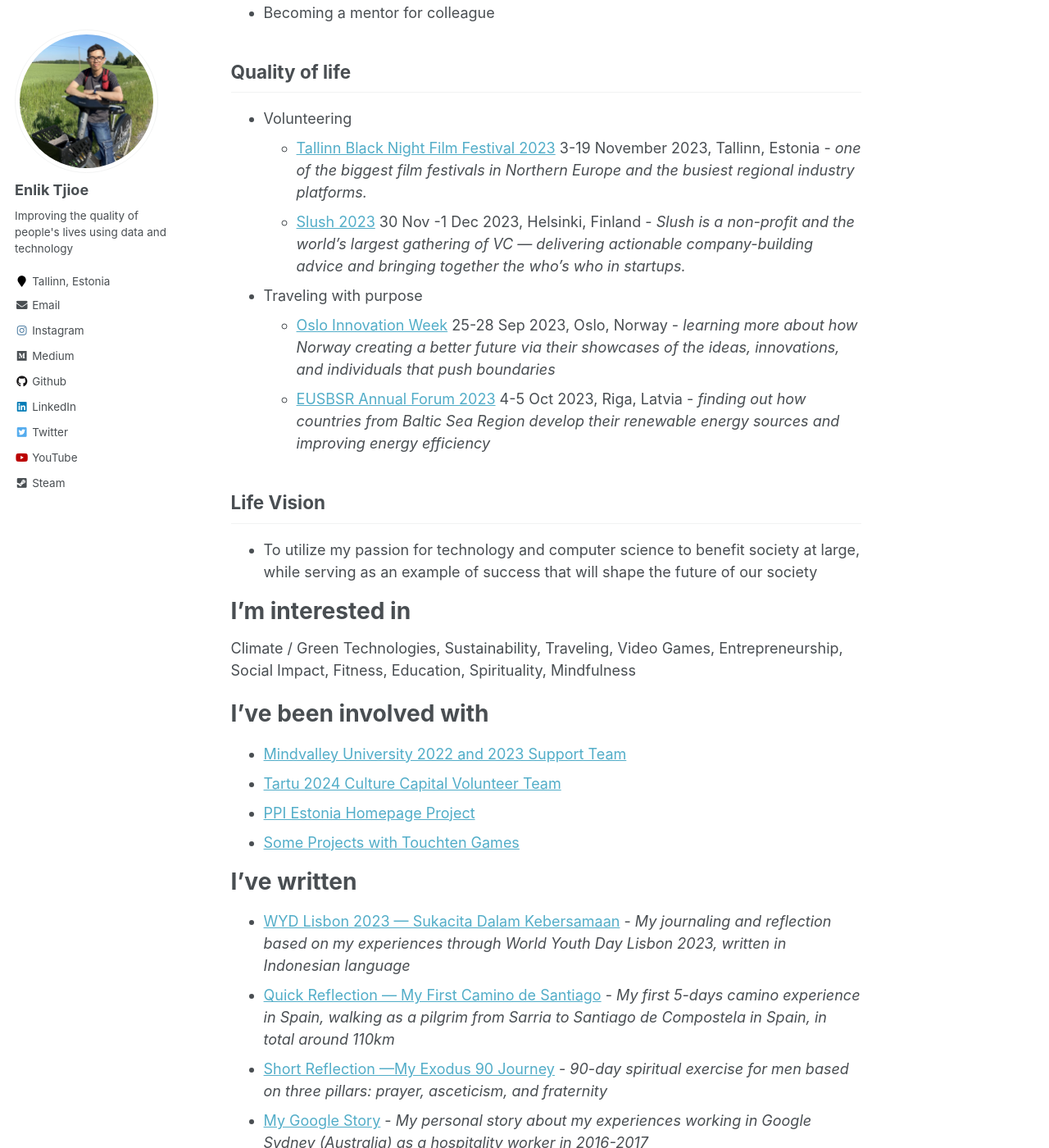
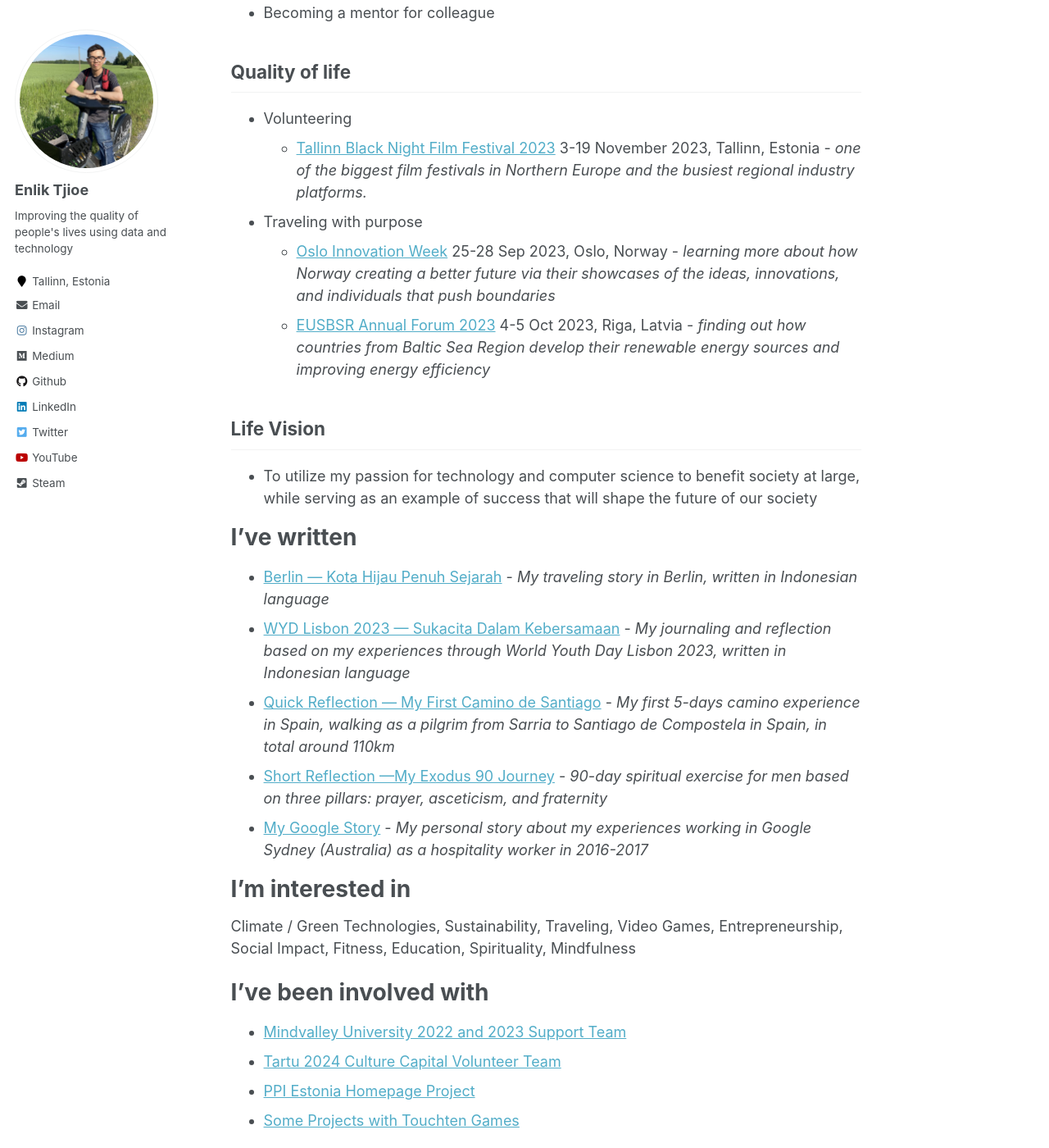
Before and after one commit to enliktjioe/enliktjioe.github.io, a Jekyll site: the page built from _pages/about.md, in a window 1280 px wide and 1400 px high, scrolled down 2076 px. Shown: the whole window at 82% size. Built offline with Jekyll 4.4.1, drawn with Linux system fonts in a browser that asks for light colours; part of the change alters nothing that is shown; some of the changed text lies outside the part shown.

Commit message:
updated content

```diff
--- a/_pages/about.md
+++ b/_pages/about.md
@@ -60,8 +60,6 @@ A lifelong learner who wants to improve the quality of people's lives using data
 
 - Volunteering
   - [Tallinn Black Night Film Festival 2023](https://poff.ee/en/) 3-19 November 2023, Tallinn, Estonia - *one of the biggest film festivals in Northern Europe and the busiest regional industry platforms.*
-  - [Slush 2023](https://slush23.com/volunteers/) 30 Nov -1 Dec 2023, Helsinki, Finland - *Slush is a non-profit and the world’s largest gathering of VC — delivering actionable company-building advice and bringing together the who’s who in startups.*
-
 - Traveling with purpose
   - [Oslo Innovation Week](https://oiw.no/) 25-28 Sep 2023, Oslo, Norway - *learning more about how Norway creating a better future via their showcases of the ideas, innovations, and individuals that push boundaries*
   - [EUSBSR Annual Forum 2023](https://events.eusbsr.eu/annualforum2023) 4-5 Oct 2023, Riga, Latvia - *finding out how countries from Baltic Sea Region develop their renewable energy sources and improving energy efficiency*
@@ -71,7 +69,13 @@ A lifelong learner who wants to improve the quality of people's lives using data
 
 - To utilize my passion for technology and computer science to benefit society at large, while serving as an example of success that will shape the future of our society
 
+# I've written
 
+- [Berlin — Kota Hijau Penuh Sejarah](https://enliktjioe.medium.com/berlin-kota-hijau-penuh-sejarah-23d608a7dd83) - *My traveling story in Berlin, written in Indonesian language*
+- [WYD Lisbon 2023 — Sukacita Dalam Kebersamaan](https://enliktjioe.medium.com/wyd-lisbon-2023-sukacita-dalam-kebersamaan-b3e4fb0bc3ed) - *My journaling and reflection based on my experiences through World Youth Day Lisbon 2023, written in Indonesian language*
+- [Quick Reflection — My First Camino de Santiago](https://enliktjioe.medium.com/quick-reflection-my-first-camino-de-santiago-3587e8978109) - *My first 5-days camino experience in Spain, walking as a pilgrim from Sarria to Santiago de Compostela in Spain, in total around 110km*
+- [Short Reflection —My Exodus 90 Journey](https://enliktjioe.medium.com/short-reflection-my-exodus-90-journey-18ce3a840abe) - *90-day spiritual exercise for men based on three pillars: prayer, asceticism, and fraternity*
+- [My Google Story](https://enliktjioe.wordpress.com/2017/05/26/my-google-story/) - *My personal story about my experiences working in Google Sydney (Australia) as a hospitality worker in 2016-2017*
 
 # I'm interested in
 
@@ -84,13 +88,6 @@ Climate / Green Technologies, Sustainability, Traveling, Video Games, Entreprene
 - [PPI Estonia Homepage Project](http://estonia.ppi.id/)
 - [Some Projects with Touchten Games](https://enlikstefanus.wixsite.com/enliktjioe)
 
-# I've written
-
-- [WYD Lisbon 2023 — Sukacita Dalam Kebersamaan](https://enliktjioe.medium.com/wyd-lisbon-2023-sukacita-dalam-kebersamaan-b3e4fb0bc3ed) - *My journaling and reflection based on my experiences through World Youth Day Lisbon 2023, written in Indonesian language*
-- [Quick Reflection — My First Camino de Santiago](https://enliktjioe.medium.com/quick-reflection-my-first-camino-de-santiago-3587e8978109) - *My first 5-days camino experience in Spain, walking as a pilgrim from Sarria to Santiago de Compostela in Spain, in total around 110km*
-- [Short Reflection —My Exodus 90 Journey](https://enliktjioe.medium.com/short-reflection-my-exodus-90-journey-18ce3a840abe) - *90-day spiritual exercise for men based on three pillars: prayer, asceticism, and fraternity*
-- [My Google Story](https://enliktjioe.wordpress.com/2017/05/26/my-google-story/) - *My personal story about my experiences working in Google Sydney (Australia) as a hospitality worker in 2016-2017*
-
 # I'm reading
 
 [Goodreads Enlik](https://goodreads.com/enlik)
@@ -98,7 +95,9 @@ Climate / Green Technologies, Sustainability, Traveling, Video Games, Entreprene
 # I'm playing
 
 - [The Legend of Zelda: Tears of the Kingdom](https://zelda.nintendo.com/tears-of-the-kingdom/) (Nintendo Switch)
-- [Monster Hunter Now](https://monsterhunternow.com/en) (iOS / Android)
+- [Resident Evil 4 Remake](https://www.residentevil.com/re4/) (PS4)
+- [Monster Hunter Now](https://monsterhunternow.com/en) (iOS)
+- [Souls](https://apps.apple.com/au/app/souls/id6448900613) (iOS)
 
 # Seek me out
 
```
